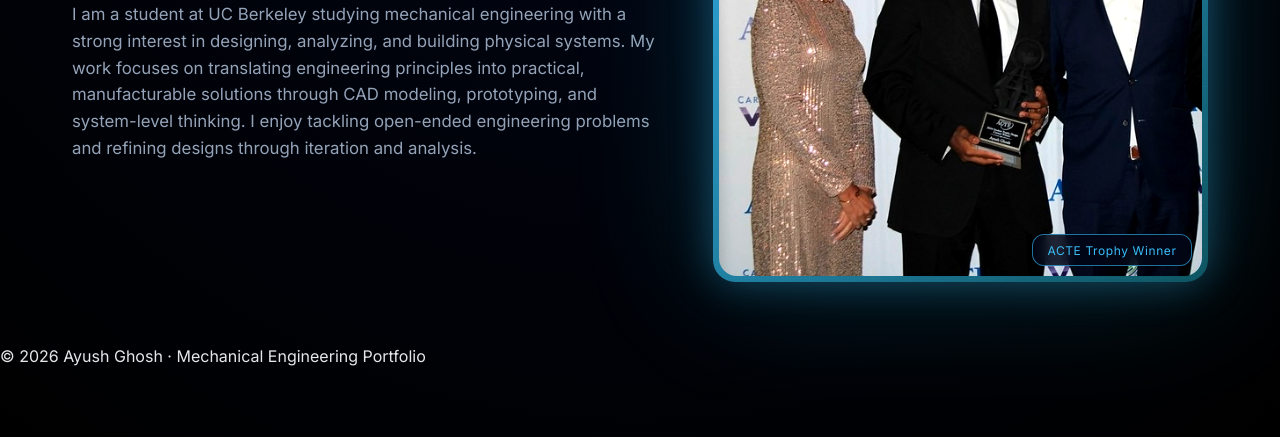
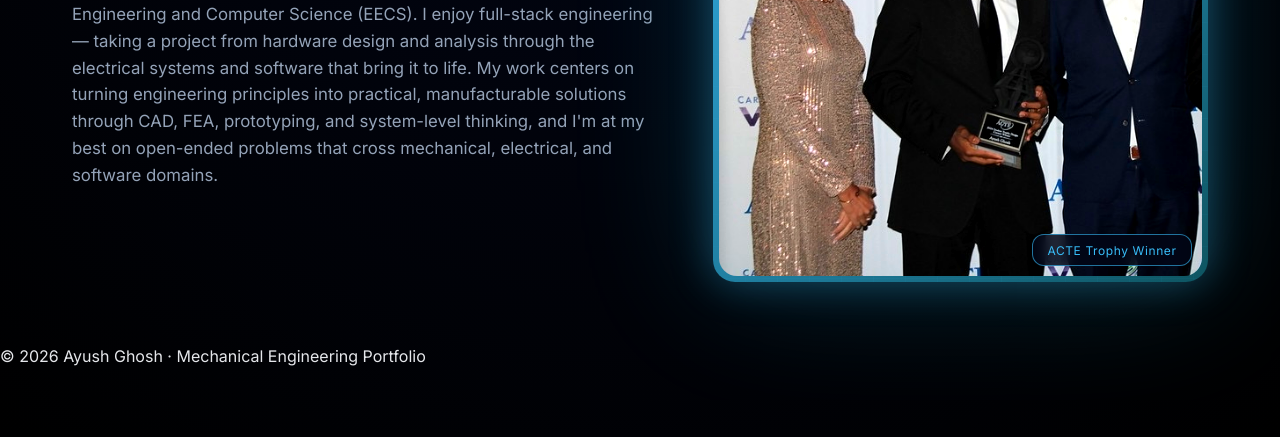
Before and after one commit to ayush-ghosh123/ayushghosh.github.io, a plain HTML site: page index.html in a window 1280 px wide. Shown: the part 363-800 px from the top of the page. Drawn offline with Linux system fonts and the light colour scheme; files whose address does not match are found by name.

Commit message:
Revise personal description in index.html

```diff
--- a/index.html
+++ b/index.html
@@ -248,7 +248,7 @@
     <div>
       <h2>About Me</h2>
       <p>
-        I am a student at UC Berkeley studying mechanical engineering with a strong interest in designing, analyzing, and building physical systems. My work focuses on translating engineering principles into practical, manufacturable solutions through CAD modeling, prototyping, and system-level thinking. I enjoy tackling open-ended engineering problems and refining designs through iteration and analysis.
+          I'm a mechanical engineering student at UC Berkeley minoring in Electrical Engineering and Computer Science (EECS). I enjoy full-stack engineering — taking a project from hardware design and analysis through the electrical systems and software that bring it to life. My work centers on turning engineering principles into practical, manufacturable solutions through CAD, FEA, prototyping, and system-level thinking, and I'm at my best on open-ended problems that cross mechanical, electrical, and software domains.
       </p>
     </div>
 
```
